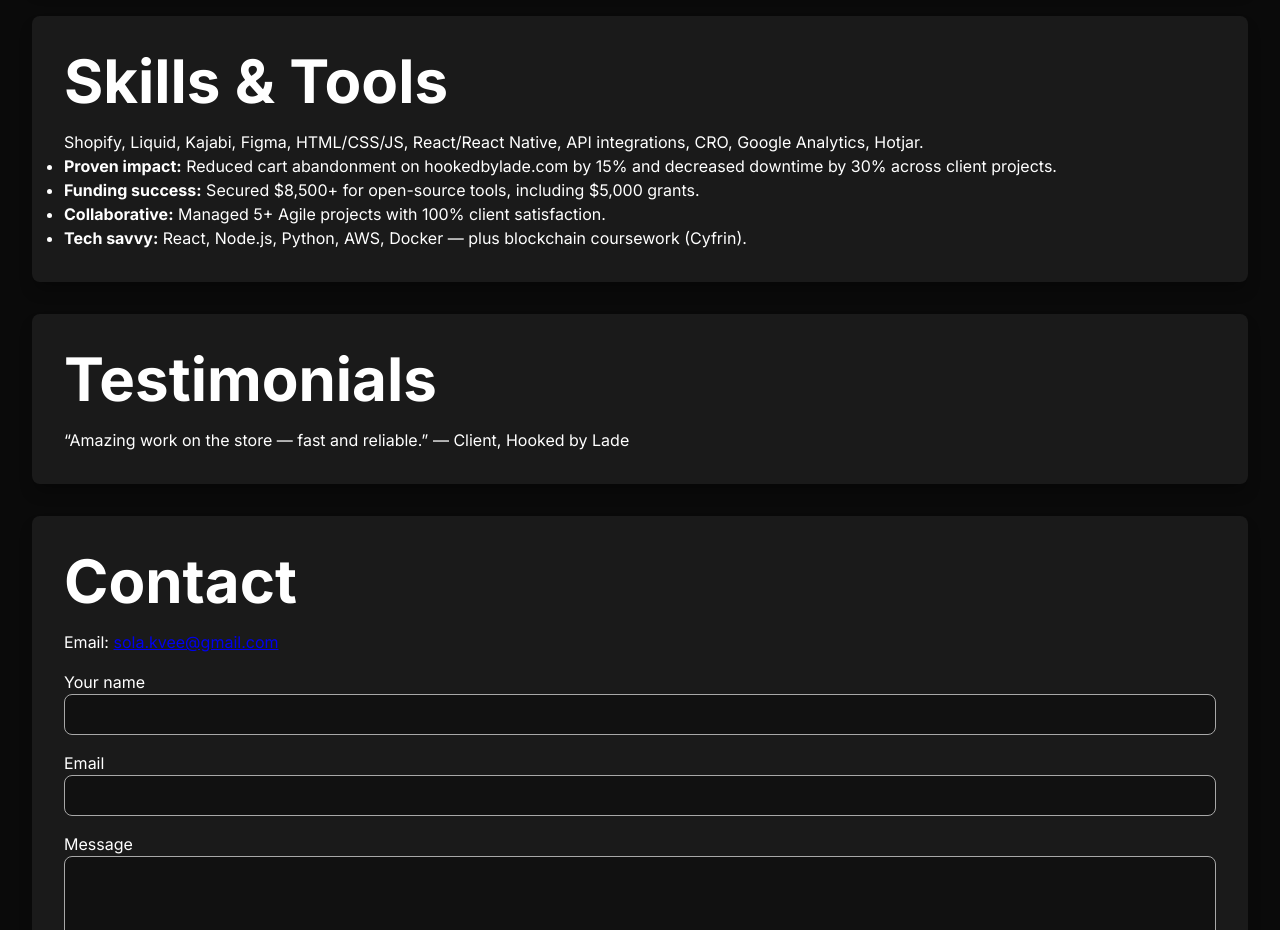
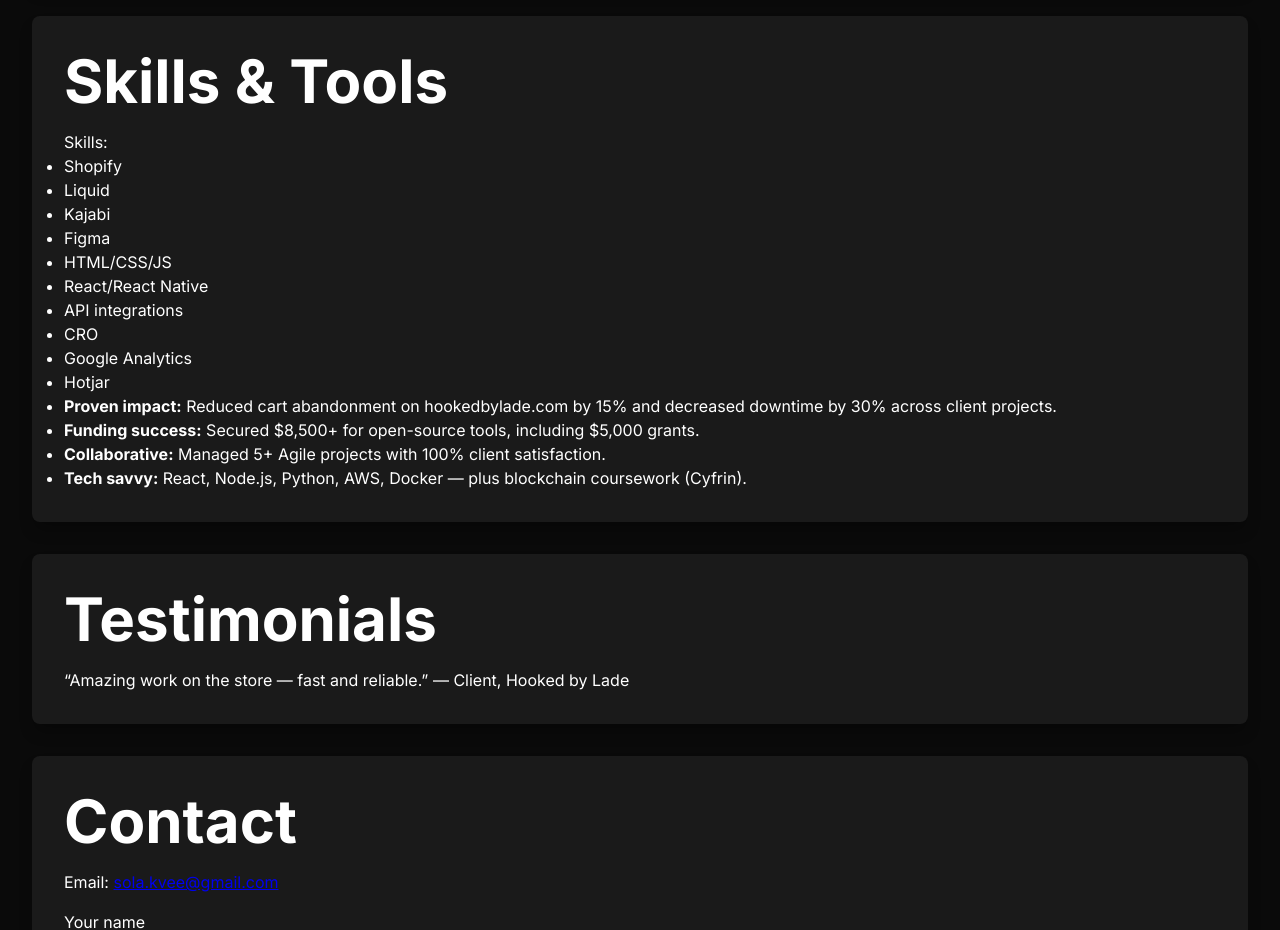
Before and after one commit to webdevkv/webdevkv.github.io, a plain HTML site: page index.html in a window 1280 px wide. Shown: the part 3720-4650 px from the top of the page. Drawn offline with Linux system fonts and the light colour scheme.

Commit message:
portfolio v8

```diff
--- a/index.html
+++ b/index.html
@@ -102,7 +102,19 @@
 
     <section id="skills" class="card">
       <h2>Skills & Tools</h2>
-      <p>Shopify, Liquid, Kajabi, Figma, HTML/CSS/JS, React/React Native, API integrations, CRO, Google Analytics, Hotjar.</p>
+    <p>Skills:</p>
+    <ul>
+      <li>Shopify</li>
+      <li>Liquid</li>
+      <li>Kajabi</li>
+      <li>Figma</li>
+      <li>HTML/CSS/JS</li>
+      <li>React/React Native</li>
+      <li>API integrations</li>
+      <li>CRO</li>
+      <li>Google Analytics</li>
+      <li>Hotjar</li>
+    </ul>
       <ul>
         <li><strong>Proven impact:</strong> Reduced cart abandonment on hookedbylade.com by 15% and decreased downtime by 30% across client projects.</li>
         <li><strong>Funding success:</strong> Secured $8,500+ for open-source tools, including $5,000 grants.</li>
```
